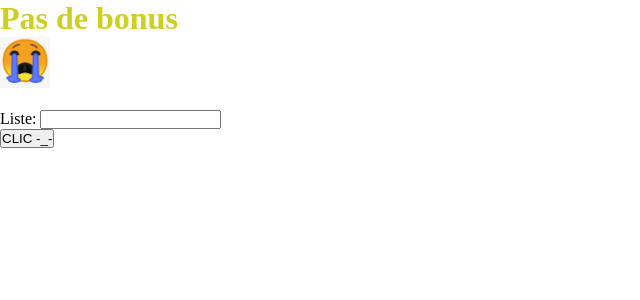
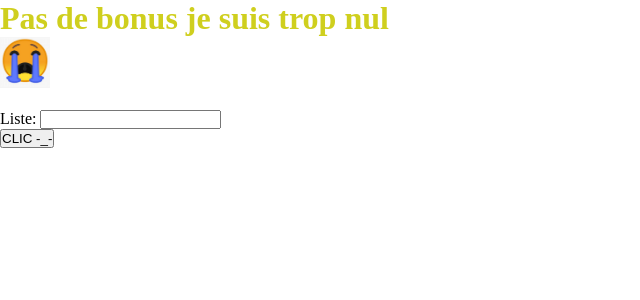
Before and after one commit to Calvin69v/TO-DO-list, a PHP site: page / in a window 1280 px wide. Shown: the part 134-434 px from the top of the page, without its empty margins (0-640 px from the left). Run offline with PHP 8.4, Linux system fonts and the light colour scheme.

Commit message:
TO DOT IT EVAL

```diff
--- a/index.php
+++ b/index.php
@@ -38,7 +38,7 @@ $Liste = isset($_SESSION['tasks']) ? $_SESSION['tasks'] : array();
  </div>
  </nav>
  <div>
-   <h1> Pas de bonus </h1>
+   <h1> Pas de bonus je suis trop nul </h1>
    <img class="az" src="snif.png" width>
 </div>
 <br>
@@ -50,7 +50,7 @@ $Liste = isset($_SESSION['tasks']) ? $_SESSION['tasks'] : array();
 </form>
 
 <?php
-// Affiche la liste
+// une variable pour stoke les reponses qu'on a écrit dans la liste
 foreach ($Liste as $Liste) {
 echo '<li>' . $Liste . '</li>';
 }
```
Also changed, not shown: README.md.
